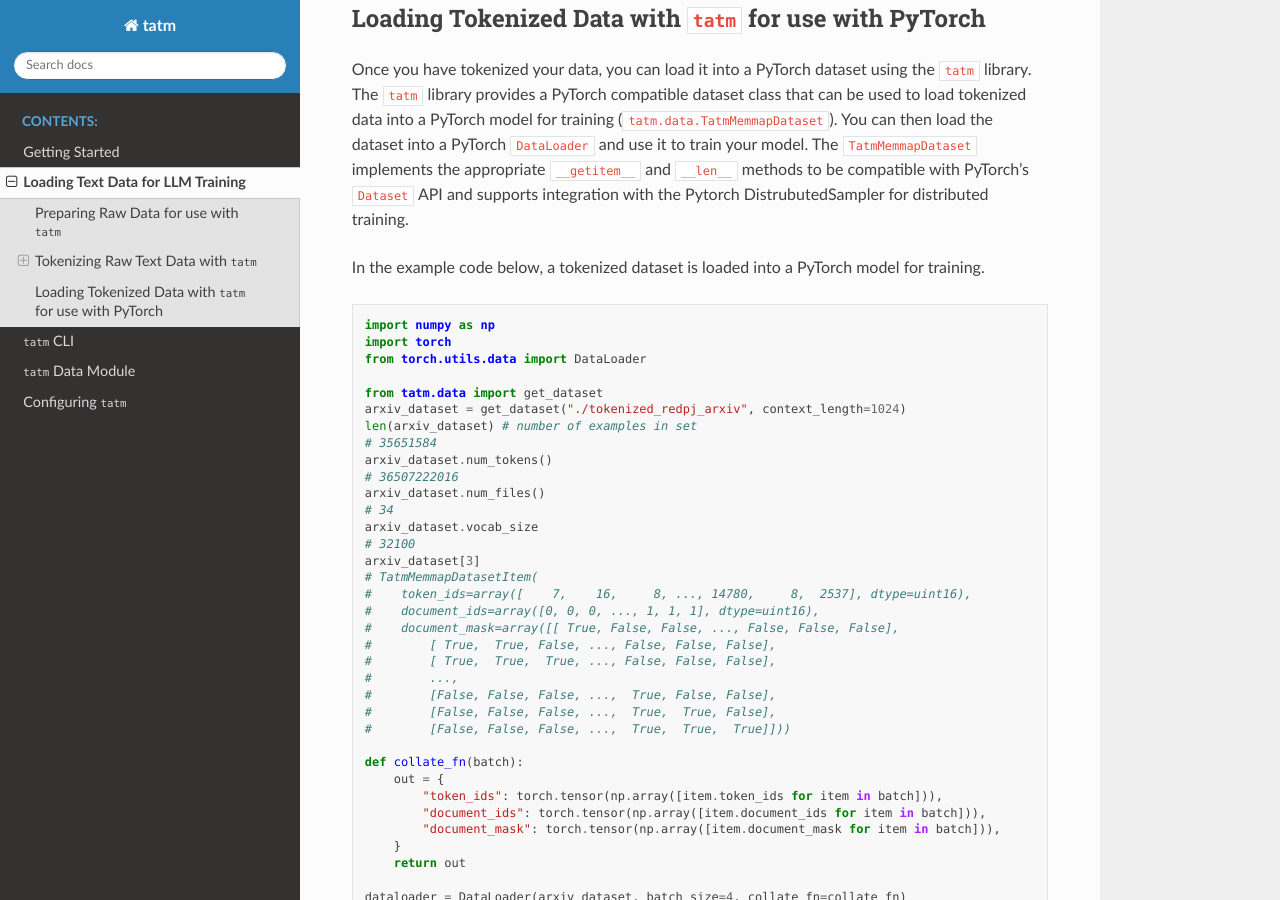
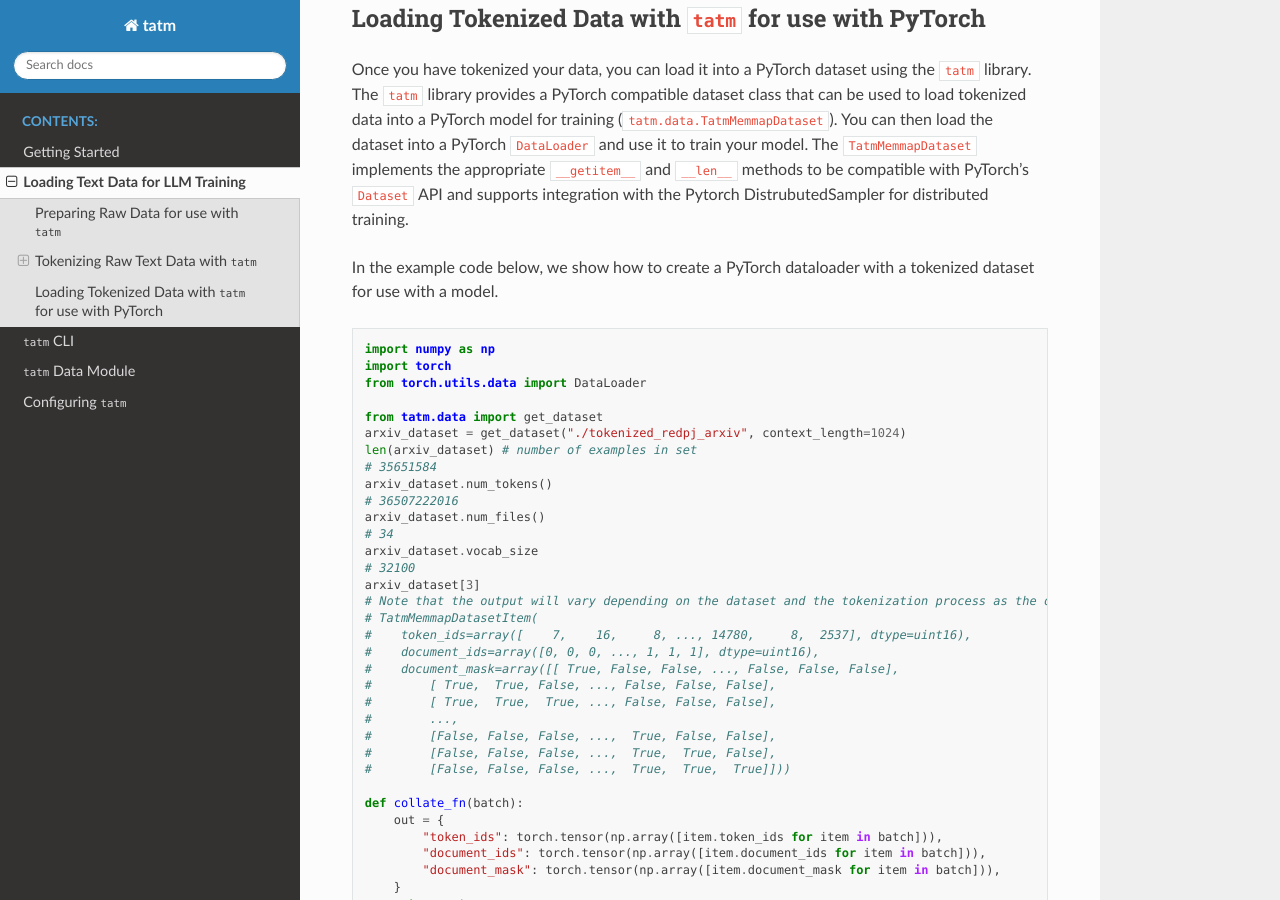
Before and after one commit to KempnerInstitute/tatm, a Sphinx documentation site: the page built from docs/text_dataset.md, in a window 1280 px wide and 900 px high, scrolled down 2434 px. Built offline with Sphinx 7.4.7 and the Read the Docs theme 3.1.0, drawn with Linux system fonts in a browser that asks for light colours.

Commit message:
clarify purpose + output of DL example

````diff
--- a/docs/text_dataset.md
+++ b/docs/text_dataset.md
@@ -83,7 +83,7 @@ provides a PyTorch compatible dataset class that can be used to load tokenized d
 model. The `TatmMemmapDataset` implements the appropriate `__getitem__` and `__len__` methods to be compatible with PyTorch's
 `Dataset` API and supports integration with the Pytorch DistrubutedSampler for distributed training.
 
-In the example code below, a tokenized dataset is loaded into a PyTorch model for training.
+In the example code below, we show how to create a PyTorch dataloader with a tokenized dataset for use with a model.
 
 ```python
 import numpy as np
@@ -101,6 +101,7 @@ arxiv_dataset.num_files()
 arxiv_dataset.vocab_size
 # 32100
 arxiv_dataset[3]
+# Note that the output will vary depending on the dataset and the tokenization process as the order documents are tokenized may vary.
 # TatmMemmapDatasetItem(
 #    token_ids=array([    7,    16,     8, ..., 14780,     8,  2537], dtype=uint16),
 #    document_ids=array([0, 0, 0, ..., 1, 1, 1], dtype=uint16),
````
